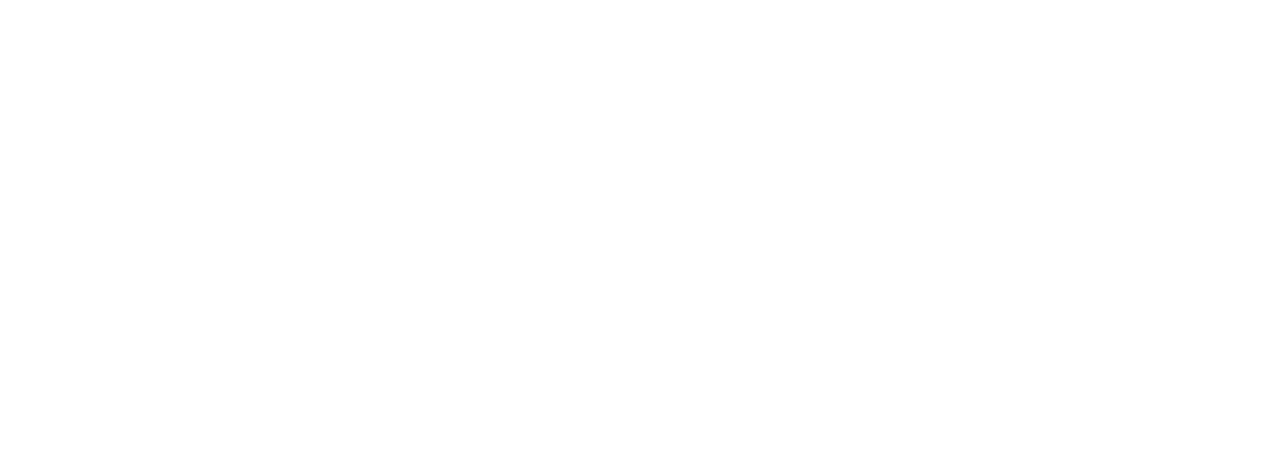
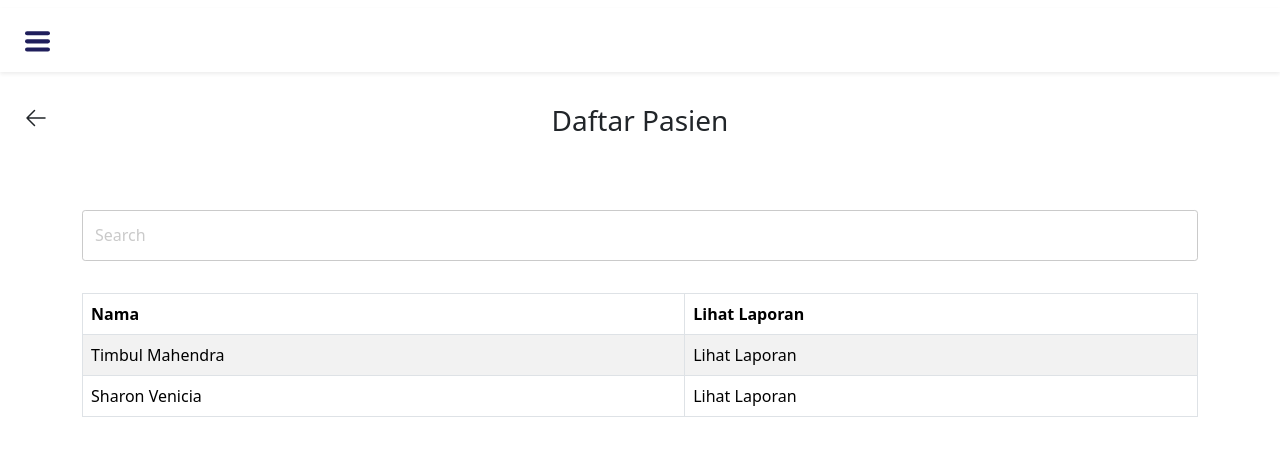
Before and after one commit to laoderidho/skripsi_frontend, a React (Create React App) app in the folder cusr-unai/: page /daftarpasien in a window 1280 px wide. Before the commit this address had no page. Shown: the top 456 px of the page. Built offline with nearby package versions, Linux system fonts and the light colour scheme.

Commit message:
daftar pasien border

```diff
--- /dev/null
+++ b/cusr-unai/src/components/menu/DaftarPasien.jsx
@@ -0,0 +1,61 @@
+import React from 'react'
+import Sidebar from './Sidebar';
+import {Form, Button, Table} from 'react-bootstrap'
+
+
+export default function DaftarPasien() {
+  return (
+    <div>
+        <Sidebar/>
+        <div className="content">
+
+            {/* Title */}
+            <div className="d-flex justify-content-between">
+              <div>
+                    <svg xmlns="http://www.w3.org/2000/svg" fill="none" viewBox="0 0 24 24" stroke-width="1.5" stroke="currentColor" class="backbutton">
+                        <path stroke-linecap="round" stroke-linejoin="round" d="M10.5 19.5L3 12m0 0l7.5-7.5M3 12h18" />
+                    </svg>
+                </div>
+
+                <div>
+                    <h3>Daftar Pasien</h3>
+                </div>
+
+                <p></p>
+
+            </div>
+
+            {/* Search */}
+
+            <Form className="container">
+                <Form.Control id="tableSearch" type="text" placeholder="Search">
+                </Form.Control>
+
+                <Table className="table table-bordered table-striped custom-table" id="tableLayout">
+                    <thead>
+                        <tr>
+                            <th>Nama</th>
+                            <th>Lihat Laporan</th>
+                        </tr>
+                    </thead>
+                    <tbody>
+                        <tr>
+                            <td>Timbul Mahendra</td>
+                            <td>
+                                <a>Lihat Laporan</a>
+                            </td>
+                        </tr>
+                        <tr>
+                            <td>Sharon Venicia</td>
+                            <td>
+                                <a>Lihat Laporan</a>
+                            </td>
+                        </tr>
+                    </tbody>
+                </Table>
+            </Form>
+
+        </div>
+    </div>
+  )
+}
--- a/cusr-unai/src/routes/Router.jsx
+++ b/cusr-unai/src/routes/Router.jsx
@@ -3,6 +3,7 @@ import { BrowserRouter , Routes, Route} from 'react-router-dom'
 import Home from '../Pages/Home'
 import Login from '../components/menu/Login'
 import Sidebar from '../components/menu/Sidebar'
+import DaftarPasien from '../components/menu/DaftarPasien'
 
 export default function Router() {
   return (
@@ -11,6 +12,7 @@ export default function Router() {
         <Route path="/"  element={<Home/>} />
         <Route path="/login"  element={<Login/>} />
         <Route path="/sidebar" element={<Sidebar/>}/>
+        <Route path="/daftarpasien" element={<DaftarPasien/>}/>
       </Routes>
     </BrowserRouter>
   )
--- a/cusr-unai/src/style/index.css
+++ b/cusr-unai/src/style/index.css
@@ -13,6 +13,10 @@
     border-radius: 0.2rem;
     height: 3.2rem;
     border-color:#1F1E5B;
+}
+
+.form-control::placeholder {
+    color:#cacaca;
 }
 
 .loginbutton {
@@ -37,7 +41,7 @@
     height: 100vh;
     margin-top: 4.5rem;
     position: fixed;
-    transition: all 0.3s ease-in-out;
+    transition: all 0.4s ease-in-out;
 }
 
 .sidebar a {
@@ -68,3 +72,30 @@
 .sidebar-false{
     margin-left: -17rem;
 }
+
+.content {
+    padding-top: 6.5rem;
+    padding-left: 1rem;
+    padding-right: 1rem;
+}
+
+.backbutton {
+    width: 1.5rem;
+    margin-left: 0.5rem;
+    margin-top: 0.1rem;
+    position: fixed;
+
+}
+
+#tableSearch {
+    border-color: #cacaca;
+    margin-top: 4rem;
+}
+
+#tableLayout {
+    margin-top: 2rem;
+}
+
+.table-bordered {
+    border-radius: 1rem;
+}
```
